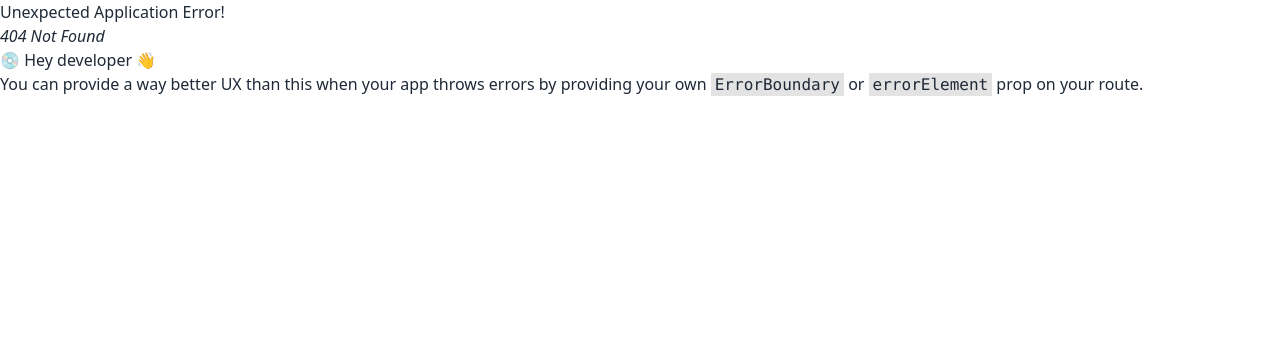
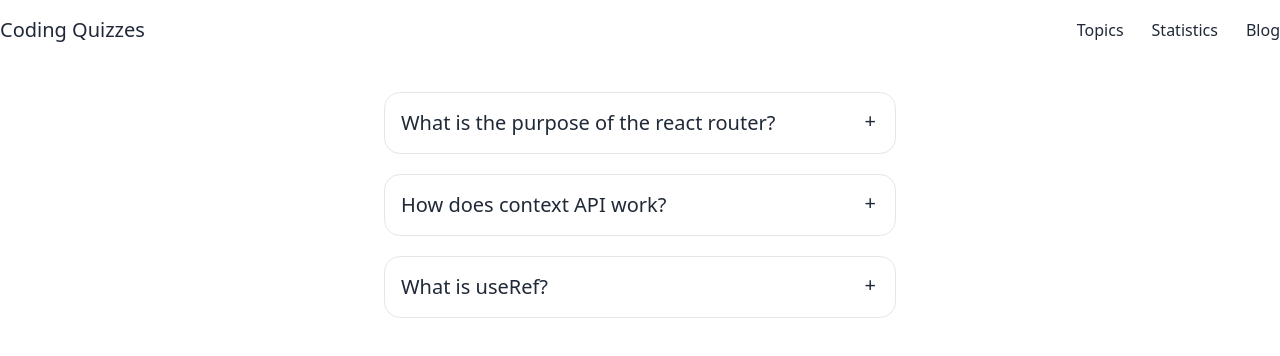
Before and after one commit to NahidIbnAli/coding-quizzes, a React (Vite) app: page /blog in a window 1280 px wide. Before the commit this address had no page. Shown: the top 356 px of the page. Built offline with nearby package versions, Linux system fonts and the light colour scheme.

Commit message:
added blog component and set route to it

```diff
--- /dev/null
+++ b/src/components/Blog/Blog.jsx
@@ -0,0 +1,62 @@
+import React from "react";
+
+const Blog = () => {
+  return (
+    <div className="lg:w-2/5 container mx-auto px-6 lg:px-0 my-8">
+      <div className="grid grid-cols-1 gap-5">
+        <div
+          tabIndex={0}
+          className="collapse collapse-plus border border-base-300 bg-base-100 rounded-box"
+        >
+          <div className="collapse-title text-xl font-medium">
+            What is the purpose of the react router?
+          </div>
+          <div className="collapse-content">
+            <p>
+              React Router, and dynamic, client-side routing, allows us to build
+              a single-page web application with navigation without the page
+              refreshing as the user navigates. React Router uses component
+              structure to call components, which display the appropriate
+              information.
+            </p>
+          </div>
+        </div>
+        <div
+          tabIndex={0}
+          className="collapse collapse-plus border border-base-300 bg-base-100 rounded-box"
+        >
+          <div className="collapse-title text-xl font-medium">
+            How does context API work?
+          </div>
+          <div className="collapse-content">
+            <p>
+              It returns a consumer and a provider. Provider is a component that
+              as it's names suggests provides the state to its children. It will
+              hold the "store" and be the parent of all the components that
+              might need that store. Consumer as it so happens is a component
+              that consumes and uses the state.
+            </p>
+          </div>
+        </div>
+        <div
+          tabIndex={0}
+          className="collapse collapse-plus border border-base-300 bg-base-100 rounded-box"
+        >
+          <div className="collapse-title text-xl font-medium">
+            What is useRef?
+          </div>
+          <div className="collapse-content">
+            <p>
+              The useRef Hook allows us to persist values between renders. It
+              can be used to store a mutable value that does not cause a
+              re-render when updated. And It can be used to access a DOM element
+              directly.
+            </p>
+          </div>
+        </div>
+      </div>
+    </div>
+  );
+};
+
+export default Blog;
--- a/src/components/Header/Header.jsx
+++ b/src/components/Header/Header.jsx
@@ -7,7 +7,7 @@ const Header = () => {
   return (
     <nav>
       <div className="flex justify-between items-center container mx-auto px-6 py-4 lg:px-0">
-        <Link className="text-ghost normal-case text-xl font-medium">
+        <Link to="/" className="text-ghost normal-case text-xl font-medium">
           Coding Quizzes
         </Link>
         <button
@@ -17,13 +17,13 @@ const Header = () => {
           <Bars3BottomRightIcon className="w-7 h-7 text-ghost"></Bars3BottomRightIcon>
         </button>
         <div
-          className={`flex flex-col lg:flex-row gap-4 lg:gap-7 font-medium absolute left-0 lg:static ${
+          className={`flex flex-col lg:flex-row gap-4 lg:gap-7 font-medium absolute left-0 z-10 lg:static ${
             toggleMenu ? "top-[60px]" : "top-[-150px]"
           } duration-500 ease-in-out text-center w-full lg:w-auto pb-4 lg:p-0 bg-base-100 lg:bg-transparent`}
         >
-          <NavLink>Topics</NavLink>
-          <NavLink>Statistics</NavLink>
-          <NavLink>Blog</NavLink>
+          <NavLink to="/topics">Topics</NavLink>
+          <NavLink to="/statistics">Statistics</NavLink>
+          <NavLink to="/blog">Blog</NavLink>
         </div>
       </div>
     </nav>
--- a/src/components/HeroSection/HeroSection.jsx
+++ b/src/components/HeroSection/HeroSection.jsx
@@ -3,7 +3,7 @@ import HeroImage from "../../assets/hero-image.svg";
 
 const HeroSection = () => {
   return (
-    <div className="flex flex-col justify-center items-center gap-4">
+    <div className="flex flex-col items-center gap-4">
       <div>
         <img className="w-56" src={HeroImage} alt="" />
       </div>
```
Also changed, not shown: src/App.jsx (+11 -0 lines).
